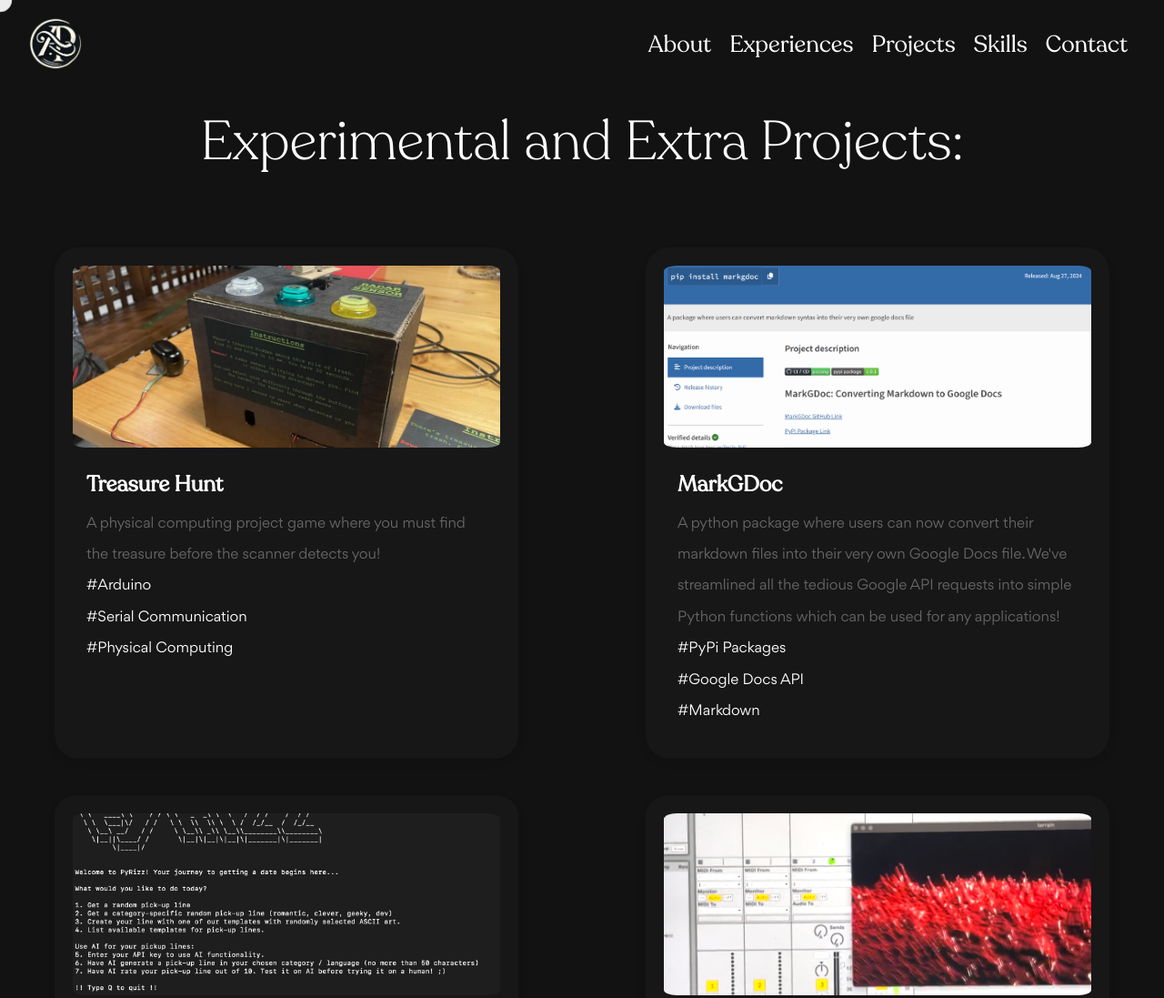
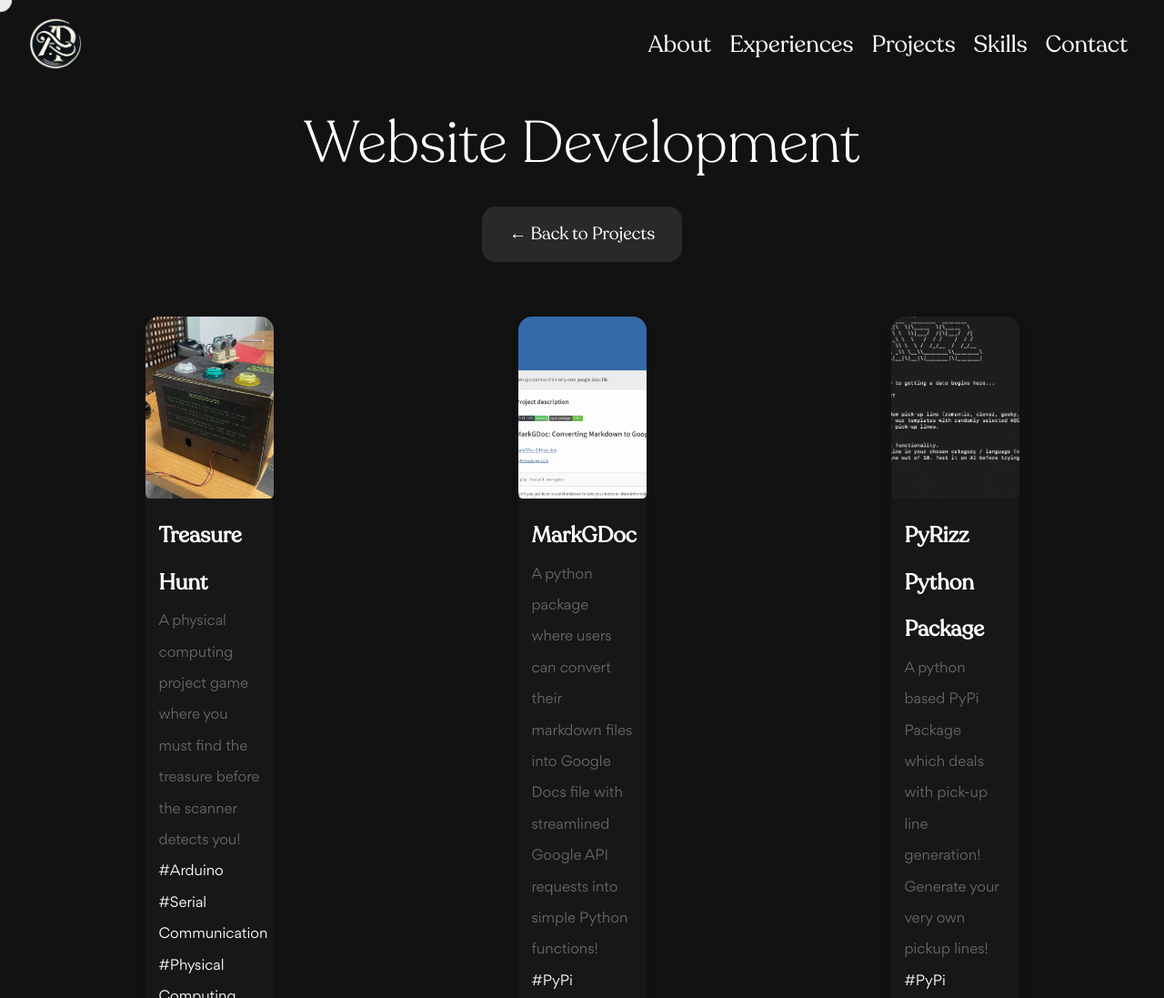
Before and after one commit to awesomeadi00/Portfolio, a plain HTML site: page project-pages/hybrid.html in a window 1280 px wide. Shown: the top 1097 px of the page at 91% size. Drawn offline with Linux system fonts and the light colour scheme.

Commit message:
Finished projects section on larger screens, now need to work on adjusting media sizes for experiences and projects on macbook

```diff
--- a/assets/css/style.css
+++ b/assets/css/style.css
@@ -713,35 +713,57 @@ body.active { overflow: hidden; }
   box-sizing: border-box;
 }
 
-.subProjectTitleContainer {
+/* Header with Title and Button */
+.subProjectHeader {
   width: 100%;
-  display: flex;
-  justify-content: center;
+  text-align: center; /* Center-align the content */
   margin-bottom: 40px;
 }
 
 .subProjectTitle {
-  font-size: 6rem;
-  text-align: center;
+  font-size: 4em;
+  margin-bottom: 20px; /* Add spacing below the title */
   color: var(--white);
   font-family: var(--ff-recoleta);
-  margin: 0;
 }
 
-.projectsCardsContainer {
-  display: flex;
-  flex-wrap: wrap;
-  justify-content: space-between;
-  padding: 20px;
+/* Back Button Styling */
+.backButton {
+  font-family: var(--ff-recoleta);
+  display: inline-block;
+  padding: 10px 30px;
+  text-decoration: none;
+  color: var(--white);
+  font-size: 1.2em;
+  border-radius: 15px;
+  background-color: var(--jet-2);
+  transition: background-color 0.3s, transform 0.3s;
+  margin-top: 10px;
 }
 
+/* Hover Effect for Back Button */
+.backButton:hover {
+  background-color: var(--radical-red);
+  transform: scale(1.05);
+}
+.projectsCardsContainer {
+  display: grid;
+  grid-template-columns: repeat(auto-fit, minmax(300px, 1fr));
+  gap: 30px;
+  width: 100%;
+  padding: 20px;
+  justify-items: center;
+  box-sizing: border-box;
+}
+
+/* Project Card Styling */
 .projectCard {
-  width: calc(33.33% - 40px);
-  margin: 20px;
+  width: 100%;
+  max-width: 400px;
+  margin: 0 auto;
+  border-radius: 15px;
   box-shadow: 0 4px 8px rgba(0, 0, 0, 0.1);
-  border-radius: 5%;
   overflow: hidden;
-  padding: 20px;
   background: var(--eerie-black);
   display: flex;
   flex-direction: column;
--- a/project-pages/extras.html
+++ b/project-pages/hybrid.html
@@ -48,8 +48,12 @@
 
             <!-- Projects Section -->
             <section class="section subProjects" id="subProjects" aria-label="subProjects">
-                <div class="subProjectTitleContainer">
-                    <h2 class="h2 subProjectTitle" data-reveal="right">Experimental and Extra Projects:</h2>
+                <div class="subProjectHeader">
+                    <!-- Sub-Project Title -->
+                    <h2 class="h2 subProjectTitle" data-reveal="right">Website Development</h2>
+
+                    <!-- Back Button -->
+                    <a href="../index.html#projects" class="backButton">← Back to Projects</a>
                 </div>
 
                 <div class="projectsCardsContainer">
@@ -77,7 +81,7 @@
                         <img src="../assets/images/projects/markgdoc.png" alt="Project Image Description" class="projectImage">
                         <div class="projectInfo">
                             <h3 class="projectCardTitle">MarkGDoc</h3>
-                            <p class="projectDescription">A python package where users can now convert their markdown files into their very own Google Docs file. We've streamlined all the tedious Google API requests into simple Python functions which can be used for any applications!</p>
+                            <p class="projectDescription">A python package where users can convert their markdown files into Google Docs file with streamlined Google API requests into simple Python functions!</p>
                             <div class="projectTags">
                             <span>#PyPi Packages</span>
                             <span>#Google Docs API</span>
```
Also changed, not shown: index.html (+1 -1 lines), project-pages/3d-modeling.html (+7 -3 lines), project-pages/games.html (+6 -2 lines), project-pages/machine-learning.html (+6 -2 lines), project-pages/web-dev.html (+5 -1 lines), project-pages/xr-experiences.html (+6 -2 lines).
